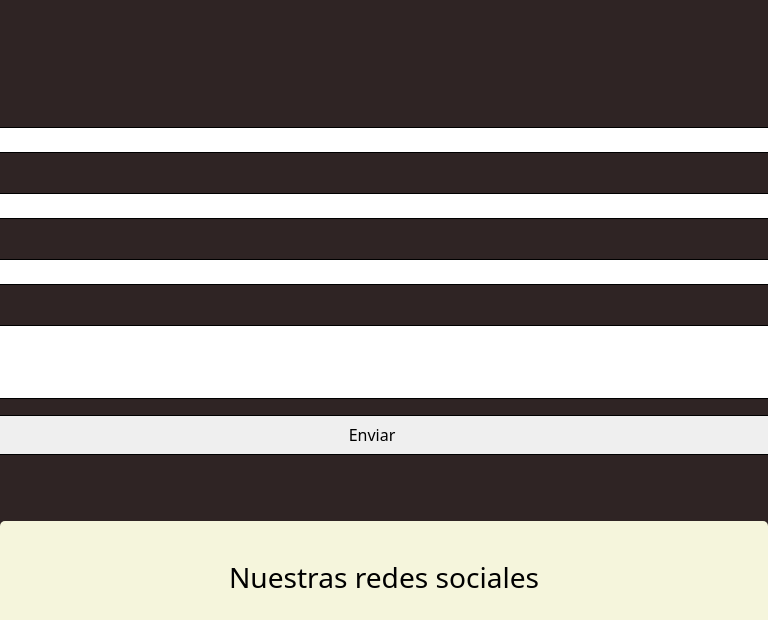
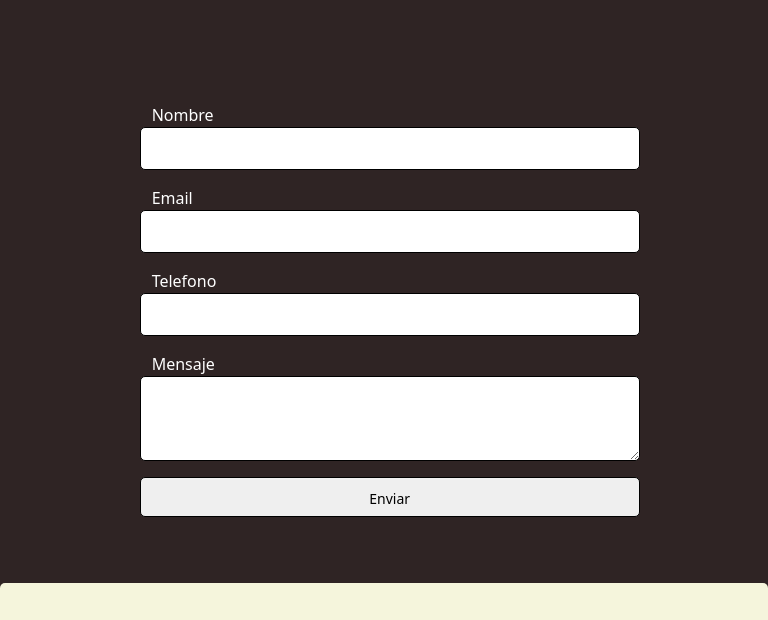
Before and after one commit to lucasromero88/web-punto-de-vista, a plain HTML site: page pages/contactenos.html in a window 768 px wide. Shown: the part 1555-2175 px from the top of the page. Drawn offline with nearby package versions, Linux system fonts and the light colour scheme.

Commit message:
Configuracion del responsive tablet en formulario, beta

```diff
--- a/sass/partials/components/responsive/_tablet.scss
+++ b/sass/partials/components/responsive/_tablet.scss
@@ -3,11 +3,6 @@
         margin-top: 0px;
         margin-bottom: 0px;
     }
-    // h1 {
-    //     font-size: map-get($font-sizes, especial-3);
-    //     color: map-get($colors, blanco-especial);
-    //     font-family: $font-family;
-    // }
     // Footer
     .footer-style img {
         @include medidas(50px, 50px);
@@ -37,5 +32,18 @@
     .tamaño-img {
         @include medidas(100%, 800px);
     }
-
+    // Ajustes contactenos
+    .contenedor-formulario {
+        @include flex(column, center, center);
+    }
+    // Formulario
+    .contenedor-formulario {
+        @include flex(column, center, center);
+        padding-left: 100px;
+        .campo-formulario {
+            font-size: map-get($font-sizes, xs);
+            width: 500px;
+            padding: 10px;
+        }
+    }
 }
--- a/styles/style copy.css
+++ b/styles/style copy.css
@@ -514,6 +514,7 @@ h1 {
         font-family: "Poiret One", serif;
 
     }
+    /* Formulario */
     .contenedor-formulario {
         padding: 15px;
         display: flex;
```
Also changed, not shown: styles/style.css, 1 other file.
